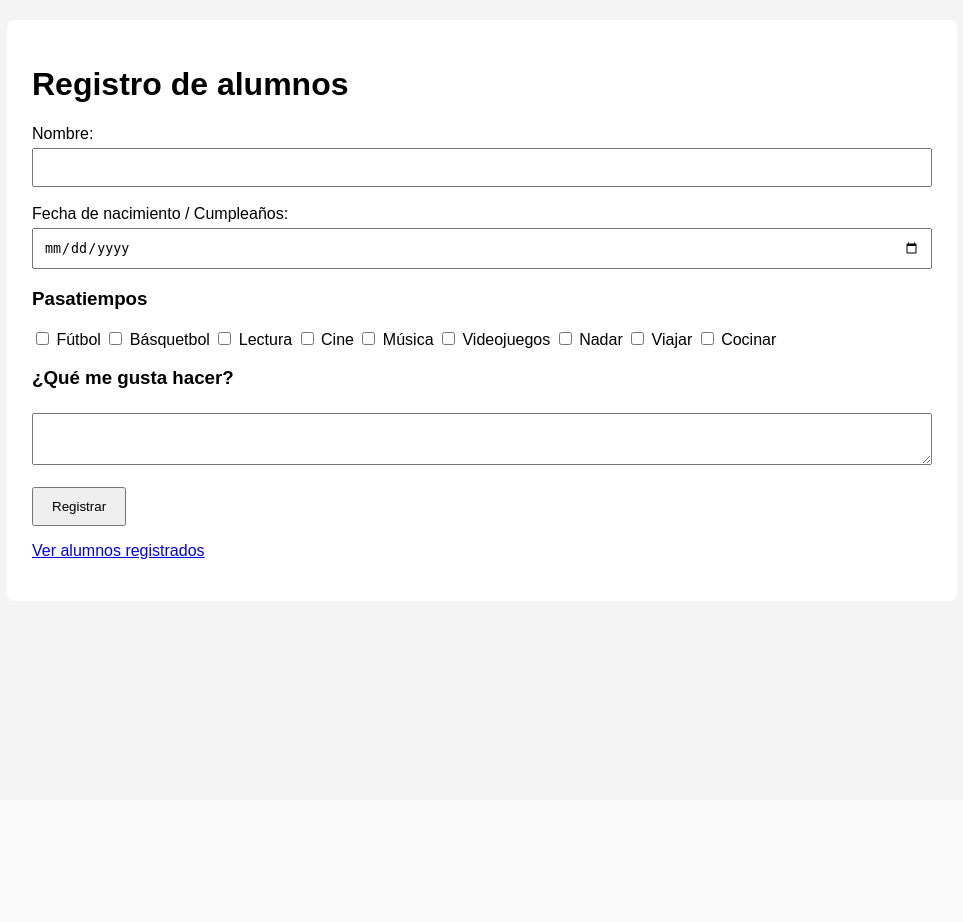
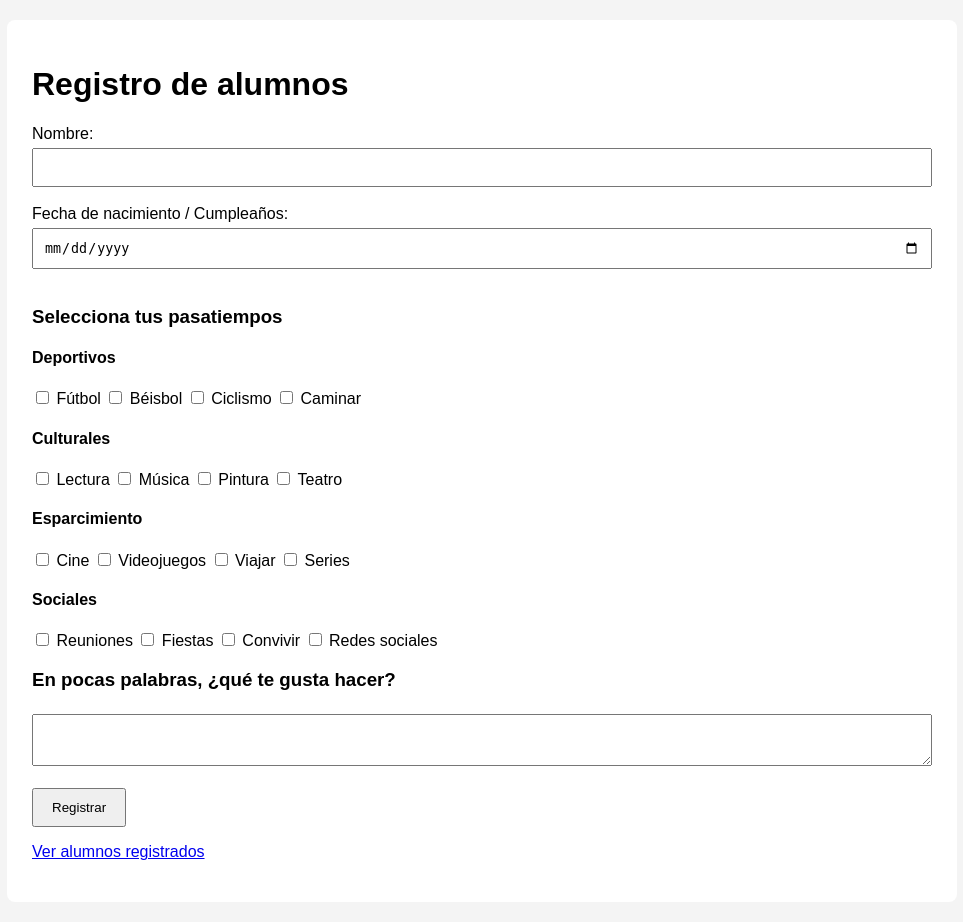
Before and after one commit to EdgarCorrujedo/practica_02_FlaskJinjaCSS_BD, a Flask app: page / in a window 1280 px wide. Shown: the whole page, without its empty margins (158-1121 px from the left). Before the commit the page ends 559 px from the top, so only its background shows below. Run offline with Flask 3, Linux system fonts and the light colour scheme.

Commit message:
Update index.html

```diff
--- a/templates/index.html
+++ b/templates/index.html
@@ -16,19 +16,44 @@
 
             <label>Fecha de nacimiento / Cumpleaños:</label>
             <input type="date" name="fecha_nacimiento" required>
+            <br><br>
 
-            <h3>Pasatiempos</h3>
-            <label><input type="checkbox" name="pasatiempos" value="Fútbol"> Fútbol</label>
-            <label><input type="checkbox" name="pasatiempos" value="Básquetbol"> Básquetbol</label>
-            <label><input type="checkbox" name="pasatiempos" value="Lectura"> Lectura</label>
-            <label><input type="checkbox" name="pasatiempos" value="Cine"> Cine</label>
-            <label><input type="checkbox" name="pasatiempos" value="Música"> Música</label>
-            <label><input type="checkbox" name="pasatiempos" value="Videojuegos"> Videojuegos</label>
-            <label><input type="checkbox" name="pasatiempos" value="Nadar"> Nadar</label>
-            <label><input type="checkbox" name="pasatiempos" value="Viajar"> Viajar</label>
-            <label><input type="checkbox" name="pasatiempos" value="Cocinar"> Cocinar</label>
+            <h3>Selecciona tus pasatiempos</h3>
+            <div class="contenedor-tarjetas">
+                <div class="tarjeta">
+                    <h4>Deportivos</h4>
+                    <label><input type="checkbox" name="pasatiempos" value="Fútbol"> Fútbol</label>
+                    <label><input type="checkbox" name="pasatiempos" value="Béisbol"> Béisbol</label>
+                    <label><input type="checkbox" name="pasatiempos" value="Ciclismo"> Ciclismo</label>
+                    <label><input type="checkbox" name="pasatiempos" value="Caminar"> Caminar</label>
+                </div>
 
-            <h3>¿Qué me gusta hacer?</h3>
+                <div class="tarjeta">
+                    <h4>Culturales</h4>
+                    <label><input type="checkbox" name="pasatiempos" value="Lectura"> Lectura</label>
+                    <label><input type="checkbox" name="pasatiempos" value="Música"> Música</label>
+                    <label><input type="checkbox" name="pasatiempos" value="Pintura"> Pintura</label>
+                    <label><input type="checkbox" name="pasatiempos" value="Teatro"> Teatro</label>
+                </div>
+
+                <div class="tarjeta">
+                    <h4>Esparcimiento</h4>
+                    <label><input type="checkbox" name="pasatiempos" value="Cine"> Cine</label>
+                    <label><input type="checkbox" name="pasatiempos" value="Videojuegos"> Videojuegos</label>
+                    <label><input type="checkbox" name="pasatiempos" value="Viajar"> Viajar</label>
+                    <label><input type="checkbox" name="pasatiempos" value="Series"> Series</label>
+                </div>
+
+                <div class="tarjeta">
+                    <h4>Sociales</h4>
+                    <label><input type="checkbox" name="pasatiempos" value="Reuniones"> Reuniones</label>
+                    <label><input type="checkbox" name="pasatiempos" value="Fiestas"> Fiestas</label>
+                    <label><input type="checkbox" name="pasatiempos" value="Convivir"> Convivir</label>
+                    <label><input type="checkbox" name="pasatiempos" value="Redes sociales"> Redes sociales</label>
+                </div>
+            </div>
+
+            <h3>En pocas palabras, ¿qué te gusta hacer?</h3>
             <textarea name="me_gusta" maxlength="30" required></textarea>
             <br><br>
             <button type="submit">Registrar</button>
```
